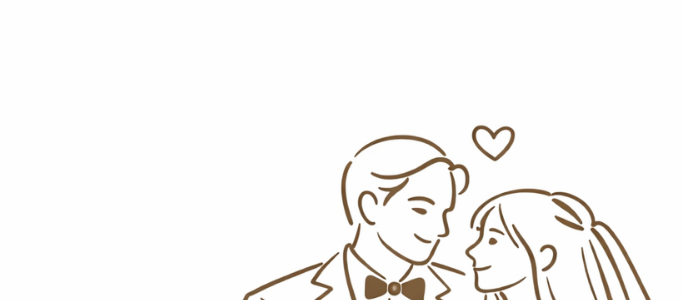
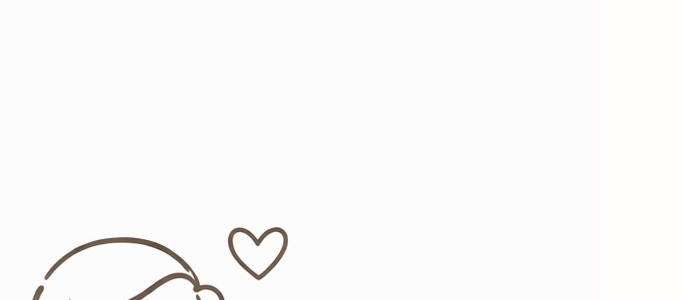
Before and after one commit to RRegnieRR/WeddingInvitation, a React (Vite) app: page / in a window 1280 px wide. Shown: the part 500-800 px from the top of the page, without its empty margins (487-1169 px from the left). Built offline with nearby package versions, Linux system fonts and the light colour scheme; a web font is replaced by a local one.

Commit message:
Make hero ending permanent and alternate music

```diff
--- a/index.html
+++ b/index.html
@@ -14,8 +14,8 @@
     />
     <meta http-equiv="Pragma" content="no-cache" />
     <meta http-equiv="Expires" content="0" />
-    <link rel="stylesheet" href="/styles/main.css?v=20260719-1" />
-    <script type="module" src="/scripts/main.js?v=20260719-2"></script>
+    <link rel="stylesheet" href="/styles/main.css?v=20260719-3" />
+    <script type="module" src="/scripts/main.js?v=20260719-3"></script>
   </head>
   <body>
     <div class="scroll-progress" aria-hidden="true"></div>
@@ -23,6 +23,7 @@
     <audio
       id="site-audio"
       data-tracks="/Joy%20in%20the%20Little%20Things.mp3|/mystery%20of%20love.mp3"
+      autoplay
       preload="auto"
       loop
       playsinline
@@ -51,6 +52,12 @@
         preload="auto"
         data-intro-src="/assets/wedding_line_drawing_animation.mp4"
       ></video>
+      <img
+        class="hero__video-end"
+        src="/assets/wedding-line-drawing-final.png"
+        alt=""
+        aria-hidden="true"
+      />
       <picture class="hero__media">
         <source media="(min-width: 768px)" srcset="/assets/hero-image-horizontal.png" />
         <img src="/assets/hero-image.png" alt="" />
--- a/scripts/main.js
+++ b/scripts/main.js
@@ -28,6 +28,7 @@
       : "/api/rsvp");
   var browserIdStorageKey = "wedding_rsvp_browser_id";
   var submissionStorageKey = "wedding_rsvp_submission";
+  var audioTrackStorageKey = "wedding_audio_last_track";
 
   function pad(value) {
     return String(value).padStart(2, "0");
@@ -47,7 +48,7 @@
 
   function updateAudioVisibility() {
     var threshold = Math.max(window.innerHeight * 0.45, 60);
-    if (window.scrollY > threshold) {
+    if ((audio && audio.paused) || window.scrollY > threshold) {
       audioToggle.classList.add("is-visible");
     } else {
       audioToggle.classList.remove("is-visible");
@@ -95,6 +96,7 @@
       "aria-label",
       isPlaying ? "Pausar música" : "Reproducir música",
     );
+    updateAudioVisibility();
   }
 
   function selectRandomAudioTrack() {
@@ -113,9 +115,23 @@
       return;
     }
 
-    var selectedTrack = tracks[Math.floor(Math.random() * tracks.length)];
+    var lastTrack = getStorageItem(audioTrackStorageKey);
+    var availableTracks = tracks.filter(function (track) {
+      return track !== lastTrack;
+    });
+    var selectionPool = availableTracks.length ? availableTracks : tracks;
+    var randomValue = Math.random();
+
+    if (window.crypto && typeof window.crypto.getRandomValues === "function") {
+      var randomBytes = new Uint32Array(1);
+      window.crypto.getRandomValues(randomBytes);
+      randomValue = randomBytes[0] / 4294967296;
+    }
+
+    var selectedTrack = selectionPool[Math.floor(randomValue * selectionPool.length)];
     audio.src = selectedTrack;
     audio.dataset.selectedTrack = selectedTrack;
+    setStorageItem(audioTrackStorageKey, selectedTrack);
     audio.load();
   }
 
@@ -245,12 +261,6 @@
     hero.dataset.videoFrozen = "true";
     hero.classList.add("is-video-ended");
     heroVideo.pause();
-
-    if (Number.isFinite(heroVideo.duration) && heroVideo.duration > 0) {
-      try {
-        heroVideo.currentTime = Math.max(heroVideo.duration - 0.2, 0);
-      } catch (error) {}
-    }
   }
 
   function setupHeroVideo() {
@@ -315,7 +325,6 @@
 
     heroVideo.addEventListener("ended", freezeHeroVideo);
     heroVideo.addEventListener("error", fallbackHeroVideo, { once: true });
-    heroVideo.addEventListener("stalled", fallbackHeroVideo, { once: true });
     heroVideo.loop = false;
     syncHeroMediaMode();
 
@@ -1150,6 +1159,7 @@
   ["play", "playing", "pause", "ended", "error"].forEach(function (eventName) {
     audio.addEventListener(eventName, syncAudioToggle);
   });
+  audio.addEventListener("canplay", attemptPlay, { once: true });
 
   window.addEventListener(
     "pointerdown",
--- a/styles/main.css
+++ b/styles/main.css
@@ -91,6 +91,7 @@ button {
 }
 
 .hero__video,
+.hero__video-end,
 .hero__media,
 .hero__media img {
   position: absolute;
@@ -100,19 +101,38 @@ button {
   background: rgb(254, 254, 254);
 }
 
-.hero__video {
+.hero__video,
+.hero__video-end {
   z-index: 1;
   object-fit: cover;
   object-position: center 76%;
   transform: scale(1.08);
   transform-origin: center top;
+}
+
+.hero__video {
   opacity: 1;
   transition:
     opacity 900ms ease,
     transform 900ms ease;
 }
 
-.hero.is-video-fallback .hero__video {
+.hero__video-end {
+  opacity: 0;
+  pointer-events: none;
+  transition: opacity 180ms ease;
+}
+
+.hero.is-video-ended .hero__video {
+  opacity: 0;
+}
+
+.hero.is-video-ended .hero__video-end {
+  opacity: 1;
+}
+
+.hero.is-video-fallback .hero__video,
+.hero.is-video-fallback .hero__video-end {
   opacity: 0;
   pointer-events: none;
 }
@@ -1784,7 +1804,8 @@ main {
 }
 
 @media (min-width: 768px) {
-  .hero__video {
+  .hero__video,
+  .hero__video-end {
     display: none;
   }
 
```
Also changed, not shown: assets/wedding-line-drawing-final.png (added).
